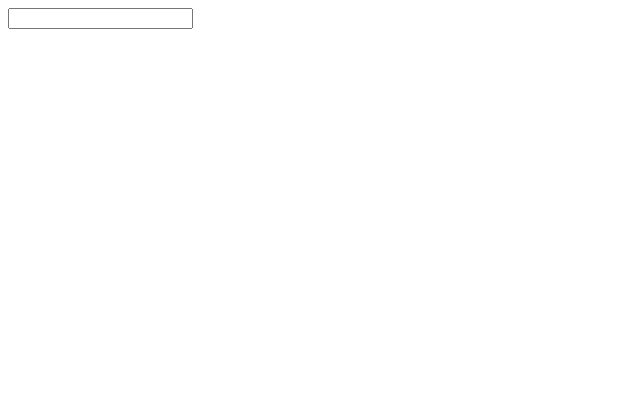
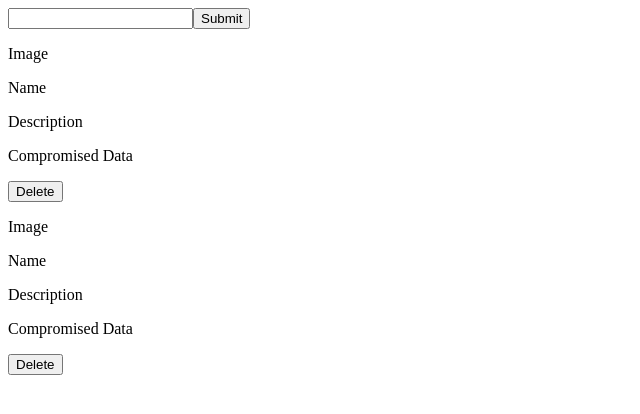
Before and after one commit to Axolotl-45/Compro, a React app: page / in a window 1280 px wide. Shown: the top 414 px of the page, without its empty margins (0-640 px from the left). Built offline with nearby package versions, Linux system fonts and the light colour scheme; no server answers.

Commit message:
completed cards component and functionality

```diff
--- /dev/null
+++ b/client/components/BreachCard.jsx
@@ -0,0 +1,16 @@
+import React from 'react';
+
+const BreachCard = props => {
+  const { deleteCard } = props;
+  return (
+    <div>
+      <p>Image</p>
+      <p>Name</p>
+      <p>Description</p>
+      <p>Compromised Data</p>
+      <button onClick={deleteCard}>Delete</button>
+    </div>
+  );
+}
+
+export default BreachCard;
--- /dev/null
+++ b/client/components/BreachContainer.jsx
@@ -0,0 +1,20 @@
+import React from 'react';
+import BreachCard from './BreachCard.jsx'
+
+const BreachContainer = props => {
+  const { length, deleteCard } = props;
+  const cards = [];
+  console.log(length);
+
+  for (let x = 0; x < length; x++) {
+    cards.push(<BreachCard key={x} deleteCard={deleteCard}/>)
+  }
+
+  return (
+    <div>
+      {cards}
+    </div>
+  )
+}
+
+export default BreachContainer;
--- a/client/components/Container.jsx
+++ b/client/components/Container.jsx
@@ -1,15 +1,60 @@
-import React from 'react';
+import React, { Component } from 'react';
 import Search from './SearchBar.jsx';
+import BreachContainer from './BreachContainer.jsx';
 
-const Container = props => {
-  // constructor(props) {
-  //   super(props);
-  //   this.state = {};
-  // };
+class Container extends Component {
+  constructor(props) {
+    super(props);
+    this.state = {
+      websites: ['asdf', 'a234'],
+    };
+    this.findUser = this.findUser.bind(this);
+    this.deleteCard = this.deleteCard.bind(this);
+  };
 
-  return (
-    <Search />
-  )
+  findUser(e) {
+    e.preventDefault();
+    const searchKey = e.target.value;
+    fetch('/api/createUser', {
+      method: 'POST',
+      headers: {
+        'Content-Type': 'application/json'
+      },
+      body: JSON.stringify({ input: searchKey }
+      )
+    })
+      .then(response => {
+        this.setState({ websites: response })
+      })
+      .catch(err => console.log('findUser err: ', err))
+  };
+
+  deleteCard(e) {
+    e.preventDefault();
+    const cardId = e.target.id;
+    const newState = this.state;
+    newState.websites.splice(cardId, 1);
+    this.setState(newState);
+  }
+
+  componentDidMount() {
+    fetch('/api/renderUser')
+      .then(res => this.setState({ websites: res }))
+      .catch(err => console.log(`componentDidMount ERR: ${err}`));
+  }
+
+  render() {
+    // const length = this.state.websites.length;
+    return (
+      <div>
+        <Search findUser={this.findUser} />
+        <BreachContainer
+          deleteCard={this.deleteCard}
+          length={this.state.websites.length}
+        />
+      </div>
+    );
+  };
 }
 
 export default Container;
--- a/client/components/SearchBar.jsx
+++ b/client/components/SearchBar.jsx
@@ -1,12 +1,12 @@
 import React from 'react';
 
 const Search = props => {
-  // const { handleClick } = this.props;
+  const { findUser } = props;
 
   return (
     <div>
       <input type='text' id="search"/>
-			{/* <button onClick={handleClick()}>Submit</button> */}
+			<button onClick={findUser}>Submit</button>
     </div>
   );
 };
--- a/webpack.config.js
+++ b/webpack.config.js
@@ -27,7 +27,8 @@ module.exports = {
     host: 'localhost',
     port: 8080,
     proxy: {
-      '/api': 'http://localhost:3000/',
+      '/': 'http://localhost:3000/',
+      '/api/**': 'http://localhost:3000/',
     }
   },
   plugins: [
```
